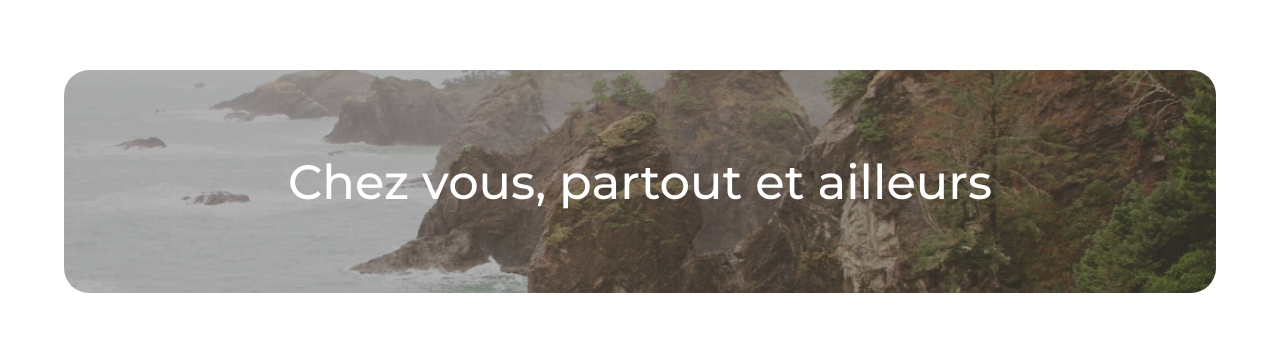
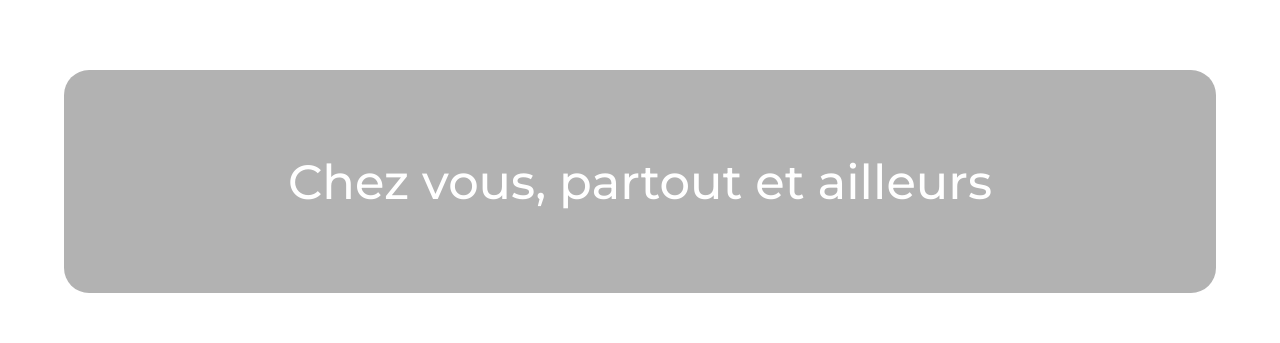
Before and after one commit to B-rimel/kasa, a React (Create React App) app in the folder kasa/: page / in a window 1280 px wide. Shown: the part 144-487 px from the top of the page. Built offline with nearby package versions, Linux system fonts and the light colour scheme.

Commit message:
Création d'un component banner

```diff
--- a/kasa/src/pages/Home/Home.scss
+++ b/kasa/src/pages/Home/Home.scss
@@ -2,8 +2,7 @@
   width: 100%;
   height: 223px;
   display: flex;
-  background: linear-gradient(rgba(0, 0, 0, 0.3), rgba(0, 0, 0, 0.3)),
-    url("../../assets/background.png");
+  background: linear-gradient(rgba(0, 0, 0, 0.3), rgba(0, 0, 0, 0.3));
   background-size: cover;
   background-position: center;
   border-radius: 25px;
```
